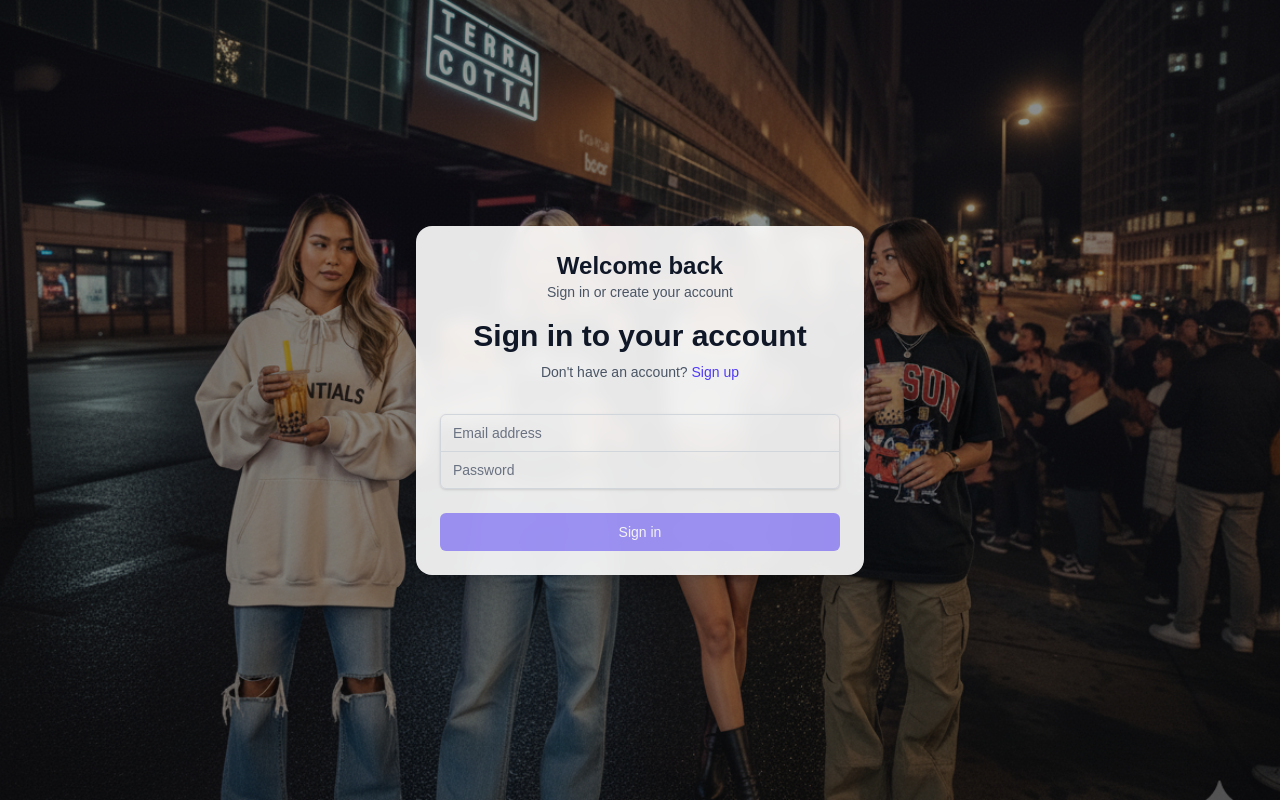
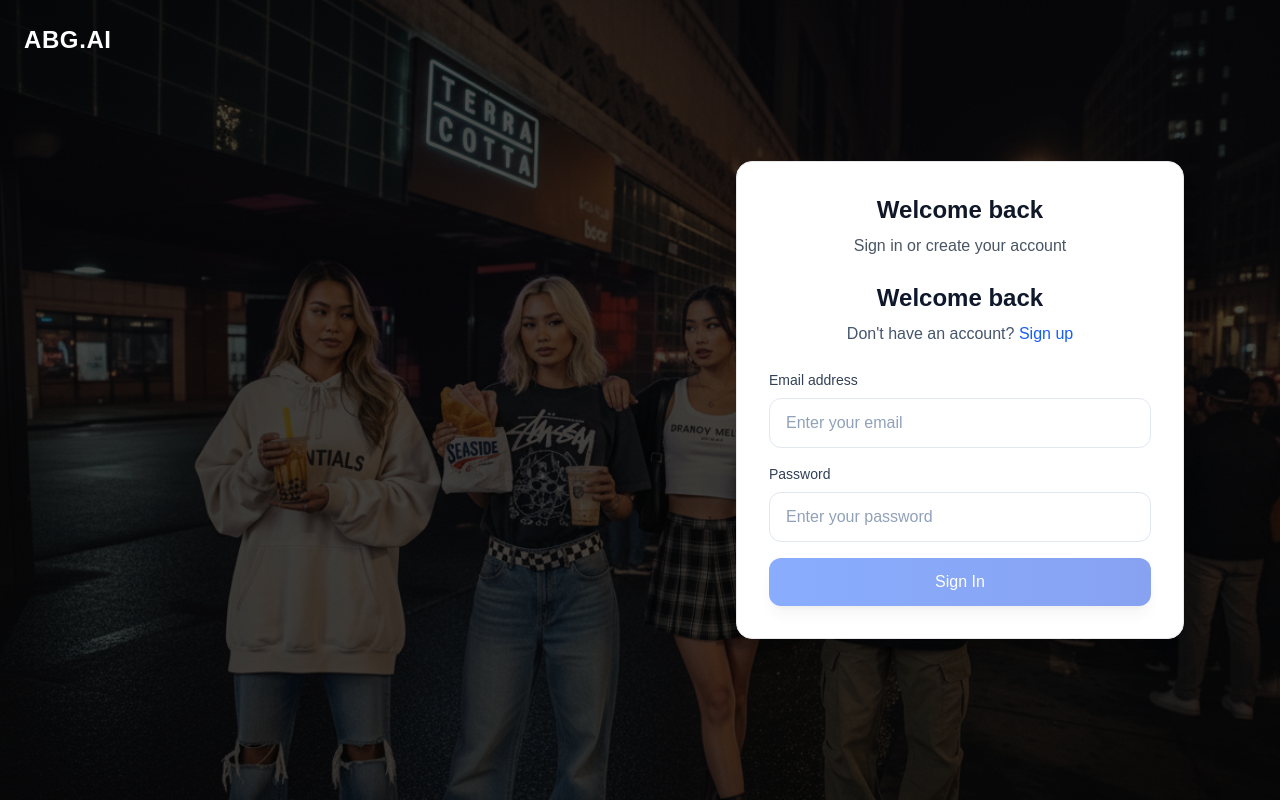
Before and after one commit to mattycakes14/chatbot, a Next.js app: page /onboarding in a window 1280 px wide. Built offline with nearby package versions, Linux system fonts and the light colour scheme; no server answers.

Commit message:
Removed help section + styled it better

```diff
--- a/src/app/chat/page.tsx
+++ b/src/app/chat/page.tsx
@@ -19,6 +19,7 @@ export default function ChatPage() {
   const [showDeleteDialog, setShowDeleteDialog] = useState(false) // delete dialog state
   const [conversationToDelete, setConversationToDelete] = useState<Conversation | null>(null) // conversation to delete
   const [aiTyping, setAiTyping] = useState(false)
+  const [sidebarCollapsed, setSidebarCollapsed] = useState(false) // sidebar collapse state
 
   // Pagination state
   const [page, setPage] = useState(1) // page number
@@ -209,25 +210,30 @@ export default function ChatPage() {
 
   return (
     <ProtectedRoute>
-      <div className="min-h-screen bg-gray-900">
+      <div className="min-h-screen bg-gradient-to-br from-slate-50 to-blue-50">
         {/* Header */}
-        <div className="bg-gray-800 border-b border-gray-700">
-          <div className="max-w-7xl mx-auto px-4 sm:px-6 lg:px-8">
+        <div className="bg-white/80 backdrop-blur-lg border-b border-slate-200/60 sticky top-0 z-30">
+          <div className="max-w-7xl mx-auto px-6">
             <div className="flex justify-between items-center py-4">
-              <h1 className="text-xl font-semibold text-white">Chat Dashboard</h1>
               <div className="flex items-center space-x-4">
-                <span className="text-sm text-gray-300">
-                  Welcome, {user?.email}
+                <button
+                  onClick={() => setSidebarCollapsed(!sidebarCollapsed)}
+                  className="text-slate-600 hover:text-slate-900 transition-colors p-2 rounded-lg hover:bg-slate-100"
+                  title={sidebarCollapsed ? 'Expand sidebar' : 'Collapse sidebar'}
+                >
+                  <svg className="w-5 h-5" fill="none" stroke="currentColor" viewBox="0 0 24 24">
+                    <path strokeLinecap="round" strokeLinejoin="round" strokeWidth={2} d="M4 6h16M4 12h16M4 18h16" />
+                  </svg>
+                </button>
+                <h1 className="text-xl font-semibold text-slate-900">ABG.AI</h1>
+              </div>
+              <div className="flex items-center space-x-4">
+                <span className="text-sm text-slate-500">
+                  {user?.email}
                 </span>
-                <a
-                  href="/onboarding"
-                  className="text-sm text-green-400 hover:text-green-300 transition-colors"
-                >
-                  Help
-                </a>
                 <button
                   onClick={handleSignOut}
-                  className="text-sm text-red-400 hover:text-red-300 transition-colors"
+                  className="text-sm text-slate-600 hover:text-slate-900 transition-colors px-3 py-1 rounded-lg hover:bg-slate-100"
                   disabled={loading}
                 >
                   {loading ? 'Signing out...' : 'Sign out'}
@@ -237,58 +243,68 @@ export default function ChatPage() {
           </div>
         </div>
 
-        <div className="max-w-7xl mx-auto px-4 sm:px-6 lg:px-8 py-6">
-          <div className="bg-gray-800 rounded-lg shadow-lg border border-gray-700">
-            <div className="flex h-[600px]">
+        <div className="max-w-7xl mx-auto px-6 py-6">
+          <div className="bg-white rounded-2xl shadow-lg border border-slate-200/60 overflow-hidden">
+            <div className="flex h-[calc(100vh-200px)] relative">
               {/* Left Sidebar - Conversations */}
-              <div className="w-80 border-r border-gray-700 flex flex-col">
+              <div className={`${
+                sidebarCollapsed ? 'w-0' : 'w-80'
+              } border-r border-slate-200 flex flex-col transition-all duration-300 ease-in-out overflow-hidden bg-slate-50/50`}>
+                {!sidebarCollapsed && (
+                  <>
                     {/* New Conversation Button */}
-                <div className="p-4 border-b border-gray-700">
+                    <div className="p-4 border-b border-slate-200">
                       <button
                         onClick={createNewConversation}
-                    className="w-full bg-green-600 text-white px-4 py-2 rounded-md hover:bg-green-700 transition-colors"
+                        className="w-full bg-gradient-to-r from-blue-600 to-blue-700 text-white px-4 py-3 rounded-xl hover:from-blue-700 hover:to-blue-800 transition-all duration-200 font-medium shadow-lg hover:shadow-xl transform hover:-translate-y-0.5"
                       >
-                    + New Conversation
+                        <div className="flex items-center justify-center space-x-2">
+                          <svg className="w-5 h-5" fill="none" stroke="currentColor" viewBox="0 0 24 24">
+                            <path strokeLinecap="round" strokeLinejoin="round" strokeWidth={2} d="M12 4v16m8-8H4" />
+                          </svg>
+                          <span>New Chat</span>
+                        </div>
                       </button>
                     </div>
 
                     {/* Conversations List */}
-                <div className="flex-1 overflow-y-auto">
+                    <div className="flex-1 overflow-y-auto p-2">
                       {loading ? (
-                    <div className="p-4 text-center text-gray-400">
+                        <div className="p-4 text-center text-slate-500">
+                          <div className="w-6 h-6 border-2 border-blue-500 border-t-transparent rounded-full animate-spin mx-auto mb-2"></div>
                           Loading conversations...
                         </div>
                       ) : conversations.length === 0 ? (
-                    <div className="p-4 text-center text-gray-400">
+                        <div className="p-6 text-center text-slate-500">
                           <div className="space-y-3">
-                        <p>No conversations yet. Start a new one!</p>
-                        <a
-                          href="/onboarding"
-                          className="inline-block text-sm text-green-400 hover:text-green-300 transition-colors"
-                        >
-                          New to chat? Take the tour →
-                        </a>
+                            <div className="w-12 h-12 bg-slate-100 rounded-full flex items-center justify-center mx-auto mb-4">
+                              <svg className="w-6 h-6 text-slate-400" fill="none" stroke="currentColor" viewBox="0 0 24 24">
+                                <path strokeLinecap="round" strokeLinejoin="round" strokeWidth={2} d="M8 12h.01M12 12h.01M16 12h.01M21 12c0 4.418-4.03 8-9 8a9.863 9.863 0 01-4.255-.949L3 20l1.395-3.72C3.512 15.042 3 13.574 3 12c0-4.418 4.03-8 9-8s9 3.582 9 8z" />
+                              </svg>
+                            </div>
+                            <p className="font-medium">No conversations yet</p>
+                            <p className="text-sm">Start a new chat to begin!</p>
                           </div>
                         </div>
                       ) : (
-                    <div className="divide-y divide-gray-700">
+                        <div className="space-y-1">
                           {conversations.map((conversation) => (
                             <div
                               key={conversation.id}
-                          className={`group relative ${
+                              className={`group relative rounded-xl transition-all duration-200 ${
                                 selectedConversation?.id === conversation.id
-                              ? 'bg-gray-700 border-r-2 border-green-500'
-                              : 'hover:bg-gray-700'
+                                  ? 'bg-blue-50 border-l-4 border-blue-500 shadow-sm'
+                                  : 'hover:bg-slate-100'
                               }`}
                             >
                               <button
                                 onClick={() => handleConversationSelect(conversation)}
-                            className="w-full text-left p-4 transition-colors"
+                                className="w-full text-left p-3 transition-colors"
                               >
-                            <div className="font-medium text-white truncate">
+                                <div className="font-medium text-slate-900 truncate mb-1">
                                   {conversation.conversation_topic}
                                 </div>
-                            <div className="text-sm text-gray-400">
+                                <div className="text-xs text-slate-500">
                                   {new Date(conversation.created_at).toLocaleDateString()}
                                 </div>
                               </button>
@@ -298,7 +314,7 @@ export default function ChatPage() {
                                   e.stopPropagation()
                                   handleDeleteConversation(conversation)
                                 }}
-                            className="absolute right-2 top-1/2 transform -translate-y-1/2 opacity-0 group-hover:opacity-100 transition-opacity text-red-400 hover:text-red-300 p-1"
+                                className="absolute right-2 top-1/2 transform -translate-y-1/2 opacity-0 group-hover:opacity-100 transition-opacity text-slate-400 hover:text-red-500 p-1 rounded-lg hover:bg-red-50"
                                 title="Delete conversation"
                               >
                                 <svg className="w-4 h-4" fill="none" stroke="currentColor" viewBox="0 0 24 24">
@@ -310,18 +326,35 @@ export default function ChatPage() {
                         </div>
                       )}
                     </div>
+                  </>
+                )}
               </div>
 
+              {/* Floating New Conversation Button (when sidebar is collapsed) */}
+              {sidebarCollapsed && (
+                <div className="absolute top-4 left-4 z-10">
+                  <button
+                    onClick={createNewConversation}
+                    className="bg-gradient-to-r from-blue-600 to-blue-700 text-white p-3 rounded-full hover:from-blue-700 hover:to-blue-800 transition-all duration-200 shadow-lg hover:shadow-xl transform hover:-translate-y-1"
+                    title="New Conversation"
+                  >
+                    <svg className="w-5 h-5" fill="none" stroke="currentColor" viewBox="0 0 24 24">
+                      <path strokeLinecap="round" strokeLinejoin="round" strokeWidth={2} d="M12 4v16m8-8H4" />
+                    </svg>
+                  </button>
+                </div>
+              )}
+
               {/* Right Side - Messages */}
-              <div className="flex-1 flex flex-col">
+              <div className="flex-1 flex flex-col bg-white">
                 {selectedConversation ? (
                   <>
                     {/* Messages Area */}
-                    <div className="flex-1 overflow-y-auto p-4" ref={messagesContainerRef}>
+                    <div className="flex-1 overflow-y-auto p-6 space-y-4" ref={messagesContainerRef}>
                       {loadingMore && (
-                        <div className="text-center py-2">
-                          <div className="inline-flex items-center space-x-2 text-gray-400">
-                            <div className="w-4 h-4 border-2 border-gray-400 border-t-transparent rounded-full animate-spin"></div>
+                        <div className="text-center py-4">
+                          <div className="inline-flex items-center space-x-2 text-slate-500">
+                            <div className="w-4 h-4 border-2 border-blue-500 border-t-transparent rounded-full animate-spin"></div>
                             <span>Loading more messages...</span>
                           </div>
                         </div>
@@ -330,33 +363,33 @@ export default function ChatPage() {
                       {messages.map((message) => (
                         <div
                           key={message.id}
-                          className={`mb-4 flex ${message.sender === 'user' ? 'justify-end' : 'justify-start'}`}
+                          className={`flex ${message.sender === 'user' ? 'justify-end' : 'justify-start'}`}
                         >
-                          <div
-                            className={`max-w-xs lg:max-w-md px-4 py-2 rounded-lg ${
+                          <div className={`max-w-xs lg:max-w-md px-4 py-3 rounded-2xl shadow-sm ${
                             message.sender === 'user'
-                                ? 'bg-green-600 text-white'
-                                : 'bg-gray-700 text-white'
-                            }`}
-                          >
-                            <div className="text-sm font-semibold mb-1">
+                              ? 'bg-gradient-to-r from-blue-600 to-blue-700 text-white'
+                              : 'bg-slate-100 text-slate-900 border border-slate-200'
+                          }`}>
+                            <div className={`text-xs font-medium mb-1 ${
+                              message.sender === 'user' ? 'text-blue-100' : 'text-slate-500'
+                            }`}>
                               {message.sender === 'user' ? 'You' : 'Vivian Tran'}
                             </div>
-                            <div className="text-sm whitespace-pre-wrap">{message.content}</div>
+                            <div className="text-sm whitespace-pre-wrap leading-relaxed">{message.content}</div>
                           </div>
                         </div>
                       ))}
 
                       {aiTyping && (
-                        <div className="flex justify-start mb-4">
-                          <div className="bg-gray-700 text-white px-4 py-2 rounded-lg">
+                        <div className="flex justify-start">
+                          <div className="bg-slate-100 border border-slate-200 px-4 py-3 rounded-2xl shadow-sm">
                             <div className="flex items-center space-x-2">
                               <div className="flex space-x-1">
-                                <div className="w-2 h-2 bg-gray-400 rounded-full animate-bounce"></div>
-                                <div className="w-2 h-2 bg-gray-400 rounded-full animate-bounce" style={{ animationDelay: '0.1s' }}></div>
-                                <div className="w-2 h-2 bg-gray-400 rounded-full animate-bounce" style={{ animationDelay: '0.2s' }}></div>
+                                <div className="w-2 h-2 bg-slate-400 rounded-full animate-bounce"></div>
+                                <div className="w-2 h-2 bg-slate-400 rounded-full animate-bounce" style={{ animationDelay: '0.1s' }}></div>
+                                <div className="w-2 h-2 bg-slate-400 rounded-full animate-bounce" style={{ animationDelay: '0.2s' }}></div>
                               </div>
-                              <span className="text-sm text-gray-300">Vivian Tran is typing...</span>
+                              <span className="text-sm text-slate-500">Vivian Tran is typing...</span>
                             </div>
                           </div>
                         </div>
@@ -367,6 +400,7 @@ export default function ChatPage() {
                     </div>
 
                     {/* Message Input */}
+                    <div className="border-t border-slate-200 bg-slate-50/50">
                       <MessageInput
                         conversationId={selectedConversation.id}
                         onMessageSent={handleMessageSent}
@@ -374,12 +408,24 @@ export default function ChatPage() {
                         onTypingStart={handleAiTypingStart}
                         onTypingStop={handleAiTypingStop}
                       />
+                    </div>
                   </>
                 ) : (
-                  <div className="flex-1 flex items-center justify-center">
-                    <div className="text-center text-gray-400">
-                      <p className="text-lg">Select a conversation to start chatting</p>
-                      <p className="text-sm mt-2">Or create a new conversation to begin</p>
+                  <div className="flex-1 flex items-center justify-center bg-slate-50/30">
+                    <div className="text-center max-w-sm">
+                      <div className="w-16 h-16 bg-slate-100 rounded-full flex items-center justify-center mx-auto mb-6">
+                        <svg className="w-8 h-8 text-slate-400" fill="none" stroke="currentColor" viewBox="0 0 24 24">
+                          <path strokeLinecap="round" strokeLinejoin="round" strokeWidth={2} d="M8 12h.01M12 12h.01M16 12h.01M21 12c0 4.418-4.03 8-9 8a9.863 9.863 0 01-4.255-.949L3 20l1.395-3.72C3.512 15.042 3 13.574 3 12c0-4.418 4.03-8 9-8s9 3.582 9 8z" />
+                        </svg>
+                      </div>
+                      <h3 className="text-lg font-semibold text-slate-900 mb-2">Welcome to ABG.AI</h3>
+                      <p className="text-slate-500 mb-4">Select a conversation to start chatting or create a new one to begin.</p>
+                      <button
+                        onClick={createNewConversation}
+                        className="bg-gradient-to-r from-blue-600 to-blue-700 text-white px-6 py-2 rounded-xl hover:from-blue-700 hover:to-blue-800 transition-all duration-200 font-medium shadow-lg hover:shadow-xl transform hover:-translate-y-0.5"
+                      >
+                        Start New Chat
+                      </button>
                     </div>
                   </div>
                 )}
--- a/src/app/onboarding/page.tsx
+++ b/src/app/onboarding/page.tsx
@@ -25,19 +25,28 @@ export default function OnboardingPage() {
 
   return (
     <div className="relative min-h-screen">
+      {/* Full Background */}
       <div
-        className="absolute inset-0 bg-cover bg-center"
+        className="absolute inset-0 bg-cover bg-top"
         style={{ backgroundImage: "url('/backdrop.png')" }}
       />
-      <div className="absolute inset-0 bg-black/40" />
+      <div className="absolute inset-0 bg-black/70" />
 
-      <div className="relative z-10 min-h-screen flex items-center justify-center px-4">
-        <div className="w-full max-w-md bg-white/90 backdrop-blur rounded-2xl shadow-xl p-6">
-          <div className="text-center mb-4">
-            <h1 className="text-2xl font-semibold text-gray-900">Welcome back</h1>
-            <p className="text-sm text-gray-600">Sign in or create your account</p>
+      {/* ABG.AI Logo */}
+      <div className="absolute top-6 left-6 z-20">
+        <h1 className="text-white text-2xl font-bold tracking-wide">ABG.AI</h1>
+      </div>
+
+      {/* Content Container */}
+      <div className="relative z-10 min-h-screen flex items-center justify-end px-4 sm:px-6 lg:px-8">
+        <div className="w-full max-w-md mr-0 lg:mr-16">
+          <div className="bg-white rounded-2xl shadow-xl border border-gray-200 p-8">
+            <div className="text-center mb-6">
+              <h2 className="text-2xl font-bold text-gray-900 mb-2">Welcome back</h2>
+              <p className="text-gray-600">Sign in or create your account</p>
+            </div>
+            <LoginForm variant="card" disableIntegrationsFlow={true} />
           </div>
-          <LoginForm variant="card" disableIntegrationsFlow={true} />
         </div>
       </div>
     </div>
--- a/src/components/auth/LoginForm.tsx
+++ b/src/components/auth/LoginForm.tsx
@@ -161,25 +161,26 @@ export default function LoginForm({
   }
 
   const content = (
-    <div className="w-full space-y-8">
-      <div>
-        <h2 className="mt-2 text-center text-3xl font-extrabold text-gray-900">
-          {isSignUp ? 'Create your account' : 'Sign in to your account'}
+    <div className="w-full space-y-6">
+      <div className="text-center">
+        <h2 className="text-2xl font-semibold text-slate-900 mb-2">
+          {isSignUp ? 'Create your account' : 'Welcome back'}
         </h2>
-        <p className="mt-2 text-center text-sm text-gray-600">
+        <p className="text-slate-600">
           {isSignUp ? 'Already have an account?' : "Don't have an account?"}{' '}
           <button
             onClick={() => setIsSignUp(!isSignUp)}
-            className="font-medium text-indigo-600 hover:text-indigo-500"
+            className="font-medium text-blue-600 hover:text-blue-700 transition-colors"
           >
             {isSignUp ? 'Sign in' : 'Sign up'}
           </button>
         </p>
       </div>
-      <form className="mt-6 space-y-6" onSubmit={handleSubmit}>
-        <div className="rounded-md shadow-sm -space-y-px">
+
+      <form className="space-y-4" onSubmit={handleSubmit}>
+        <div className="space-y-4">
           <div>
-            <label htmlFor="email-address" className="sr-only">
+            <label htmlFor="email-address" className="block text-sm font-medium text-slate-700 mb-2">
               Email address
             </label>
             <input
@@ -188,12 +189,12 @@ export default function LoginForm({
               type="email"
               autoComplete="email"
               required
-              className={`appearance-none rounded-none relative block w-full px-3 py-2 border placeholder-gray-500 text-gray-900 rounded-t-md focus:outline-none focus:ring-indigo-500 focus:border-indigo-500 focus:z-10 sm:text-sm ${
+              className={`w-full px-4 py-3 border border-slate-200 rounded-xl focus:outline-none focus:ring-2 focus:ring-blue-500 focus:border-blue-500 transition-all duration-200 placeholder-slate-400 ${
                 emailError
                   ? 'border-red-300 focus:border-red-500 focus:ring-red-500'
-                  : 'border-gray-300'
+                  : 'hover:border-slate-300'
               }`}
-              placeholder="Email address"
+              placeholder="Enter your email"
               value={email}
               onChange={handleEmailChange}
               onBlur={() => {
@@ -202,9 +203,13 @@ export default function LoginForm({
                 }
               }}
             />
+            {emailError && (
+              <p className="text-red-500 text-sm mt-1">{emailError}</p>
+            )}
           </div>
+
           <div>
-            <label htmlFor="password" className="sr-only">
+            <label htmlFor="password" className="block text-sm font-medium text-slate-700 mb-2">
               Password
             </label>
             <input
@@ -213,38 +218,34 @@ export default function LoginForm({
               type="password"
               autoComplete="current-password"
               required
-              className="appearance-none rounded-none relative block w-full px-3 py-2 border border-gray-300 placeholder-gray-500 text-gray-900 rounded-b-md focus:outline-none focus:ring-indigo-500 focus:border-indigo-500 focus:z-10 sm:text-sm"
-              placeholder="Password"
+              className="w-full px-4 py-3 border border-slate-200 rounded-xl focus:outline-none focus:ring-2 focus:ring-blue-500 focus:border-blue-500 transition-all duration-200 placeholder-slate-400 hover:border-slate-300"
+              placeholder="Enter your password"
               value={password}
               onChange={(e) => setPassword(e.target.value)}
             />
           </div>
         </div>
 
-        {emailError && (
-          <div className="text-red-600 text-sm text-center">{emailError}</div>
+        {error && (
+          <div className="bg-red-50 border border-red-200 rounded-lg p-3">
+            <p className="text-red-600 text-sm">{error}</p>
+          </div>
         )}
 
-        {error && (
-          <div className="text-red-600 text-sm text-center">{error}</div>
-        )}
-
-        <div>
         <button
           type="submit"
           disabled={loading || !isFormValid()}
-            className="group relative w-full flex justify-center py-2 px-4 border border-transparent text-sm font-medium rounded-md text-white bg-indigo-600 hover:bg-indigo-700 focus:outline-none focus:ring-2 focus:ring-offset-2 focus:ring-indigo-500 disabled:opacity-50 disabled:cursor-not-allowed"
+          className="w-full bg-gradient-to-r from-blue-600 to-blue-700 text-white px-4 py-3 rounded-xl hover:from-blue-700 hover:to-blue-800 focus:outline-none focus:ring-2 focus:ring-blue-500 focus:ring-offset-2 transition-all duration-200 font-medium shadow-lg hover:shadow-xl transform hover:-translate-y-0.5 disabled:opacity-50 disabled:cursor-not-allowed disabled:transform-none disabled:hover:shadow-lg"
         >
           {loading ? (
-              <div className="flex items-center">
-                <div className="animate-spin rounded-full h-4 w-4 border-b-2 border-white mr-2"></div>
+            <div className="flex items-center justify-center">
+              <div className="animate-spin rounded-full h-5 w-5 border-2 border-white border-t-transparent mr-3"></div>
               {isSignUp ? 'Creating account...' : 'Signing in...'}
             </div>
           ) : (
-              isSignUp ? 'Sign up' : 'Sign in'
+            isSignUp ? 'Create Account' : 'Sign In'
           )}
         </button>
-        </div>
       </form>
     </div>
   )
@@ -254,8 +255,10 @@ export default function LoginForm({
   }
 
   return (
-    <div className="min-h-screen flex items-center justify-center bg-gray-50 py-12 px-4 sm:px-6 lg:px-8">
-      <div className="max-w-md w-full">{content}</div>
+    <div className="min-h-screen flex items-center justify-center bg-gradient-to-br from-slate-50 to-blue-50 py-12 px-4 sm:px-6 lg:px-8">
+      <div className="max-w-md w-full bg-white rounded-2xl shadow-lg border border-slate-200/60 p-8">
+        {content}
+      </div>
     </div>
   )
 }
```
Also changed, not shown: public/reference.png (deleted). Lines whose indentation alone changed are shown as unchanged.
